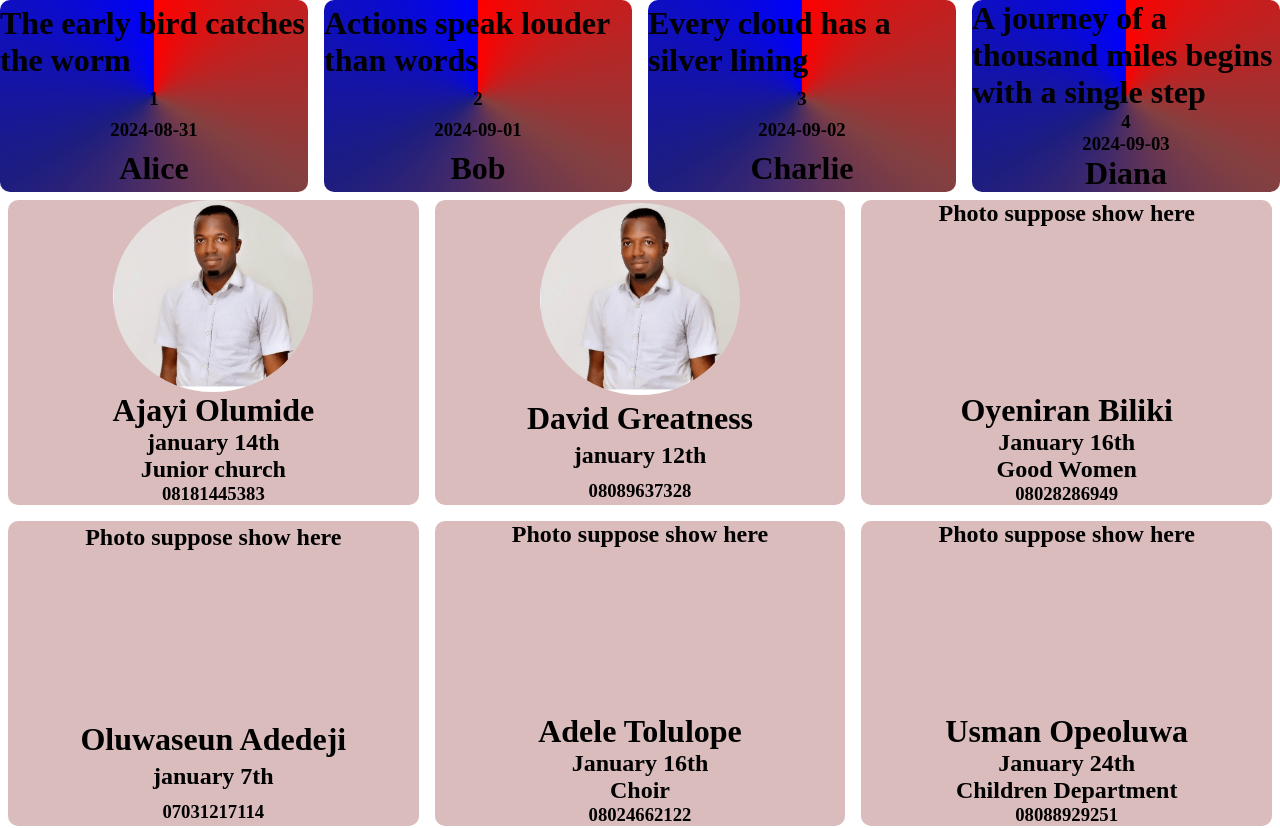
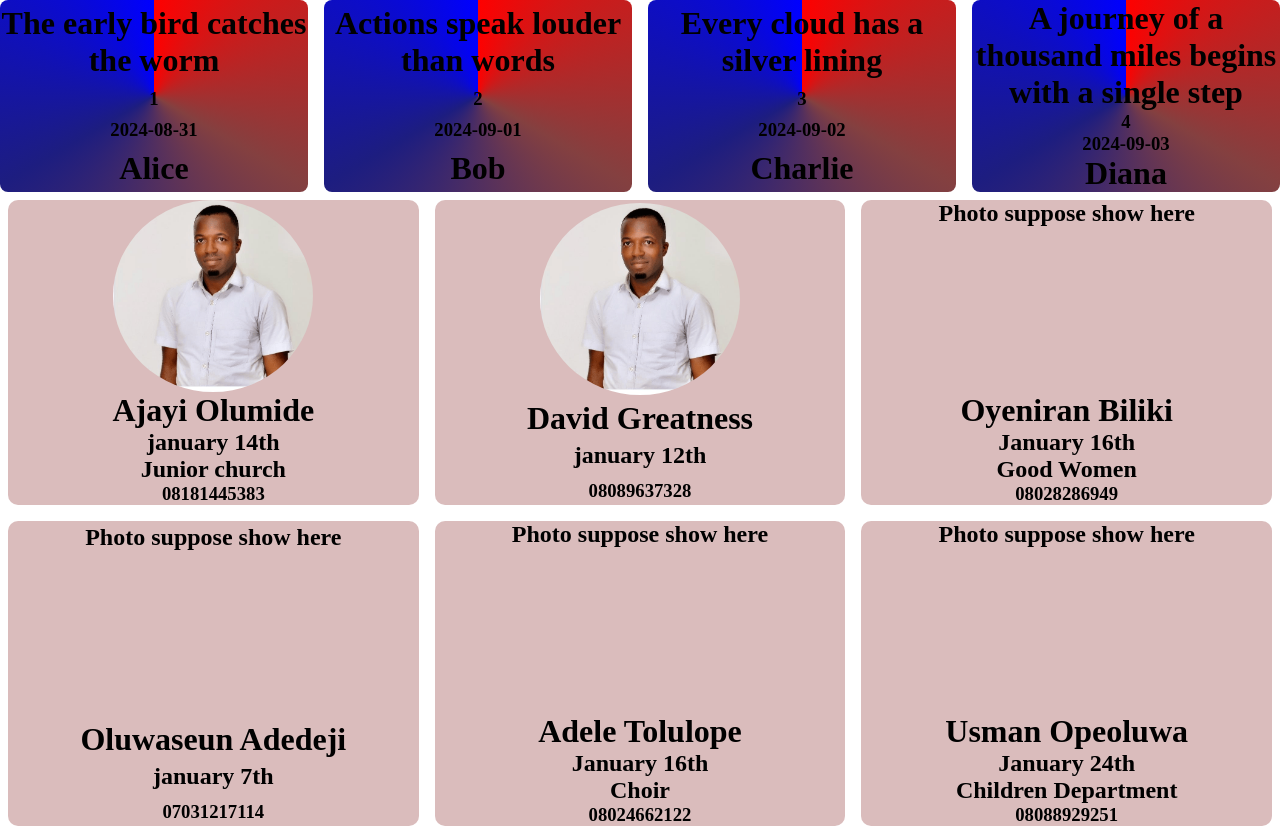
Before and after one commit to Codekazuki/40daysofreact, a React (Create React App) app: page / in a window 1280 px wide. Shown: the top 828 px of the page. Built offline with nearby package versions, Linux system fonts and the light colour scheme.

Commit message:
data update +simple style

```diff
--- a/src/Testing/card/card.css
+++ b/src/Testing/card/card.css
@@ -13,10 +13,12 @@
   place-items: center;
   background-image: conic-gradient(red, rgb(132, 64, 64), #1d1d80, blue);
   height: 100%;
-  justify-content: center;
-  border-radius: 10px;
+  border-radius: 1ch;
+  text-align: center;
 }
 .acard:hover {
   opacity: 0.8;
   background-image: conic-gradient(blue, #1d1d80, rgb(132, 64, 64), red);
+  border-radius: 4px;
+  letter-spacing: 2px;
 }
```
